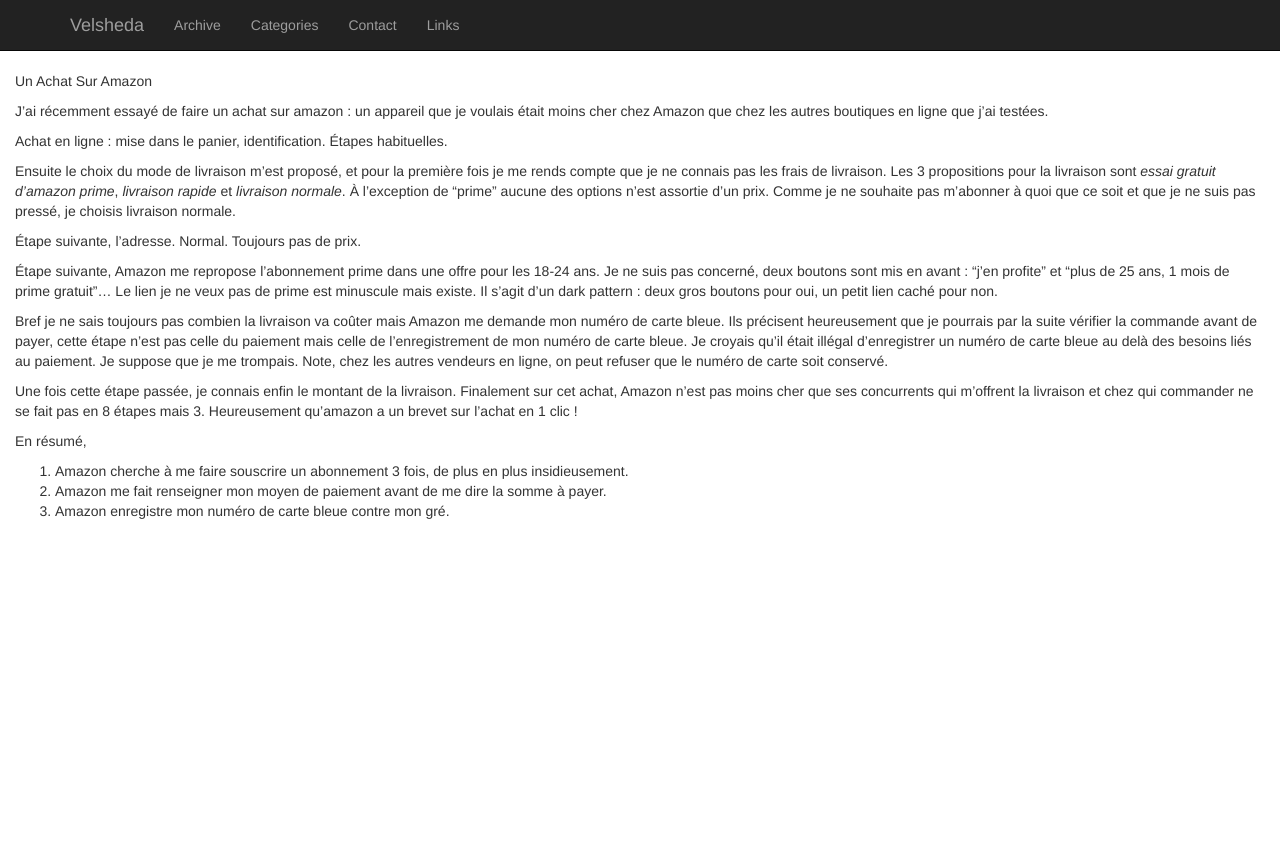
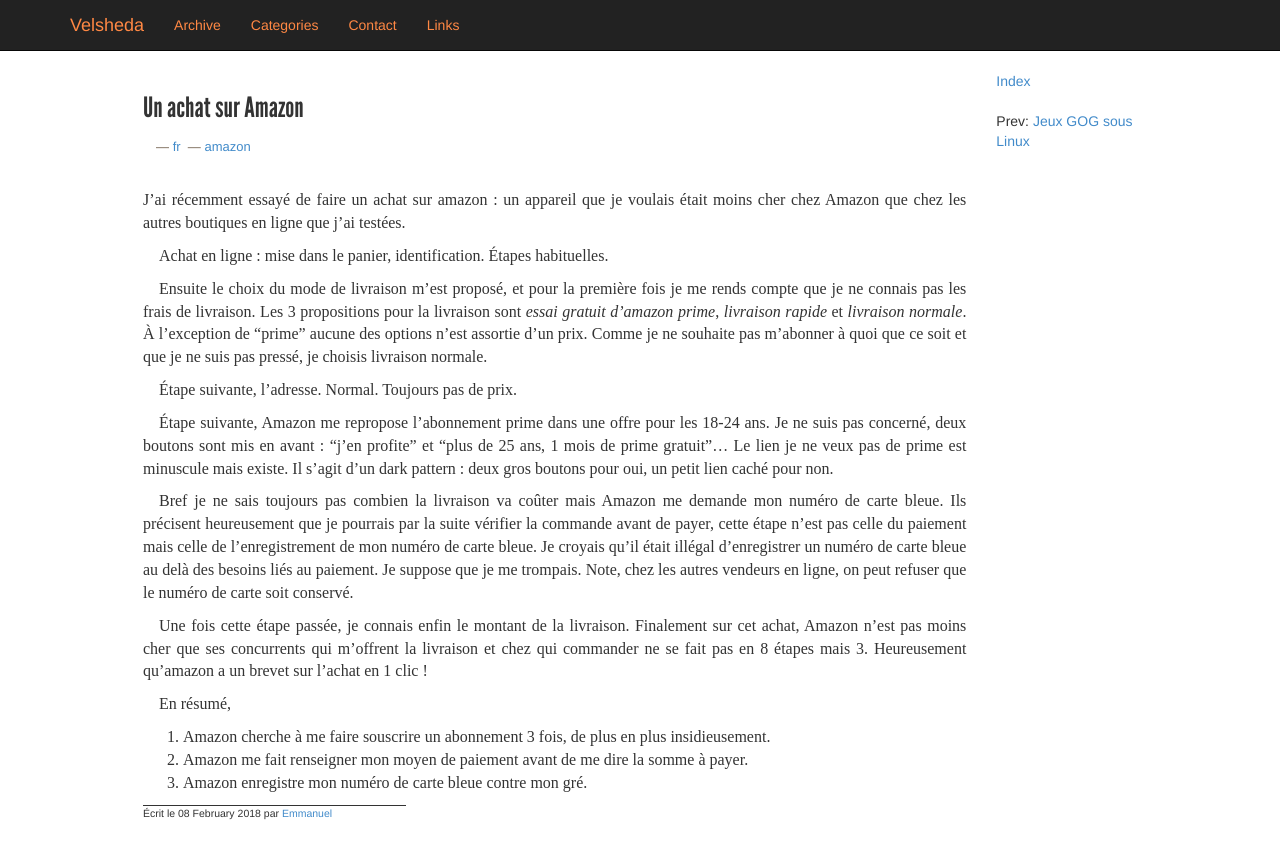
Before and after one commit to ehainry/ehainry.github.io, a Jekyll site: the page built from _posts/2018-02-08-achat_sur_amazon.md, in a window 1280 px wide. Shown: the top 859 px of the page. Built offline with Jekyll 4.4.1, drawn with Linux system fonts in a browser that asks for light colours; nearby versions of some CDN libraries; our own code applies the rules of GitHub Pages for plain Markdown files; library files that are not in the unit come from our copies.

Commit message:
En-tête post

```diff
--- a/_posts/2018-02-08-achat_sur_amazon.md
+++ b/_posts/2018-02-08-achat_sur_amazon.md
@@ -1,4 +1,10 @@
-Un Achat Sur Amazon
+---
+layout: posts
+title: "Un achat sur Amazon"
+categories:
+- fr
+- amazon
+---
 
 J'ai récemment essayé de faire un achat sur amazon : un appareil que je voulais était moins cher chez Amazon que chez les autres boutiques en ligne que j'ai testées.
 
```
